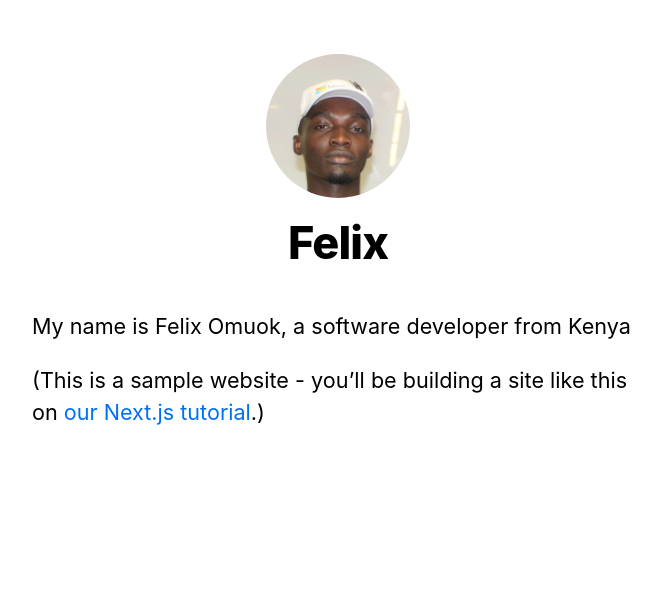
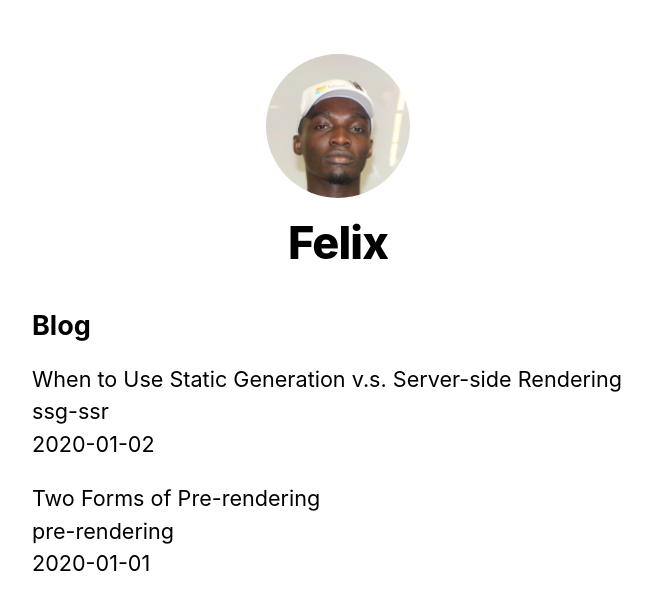
Before and after one commit to dijiflex/next.js-11-testing, a Next.js app: page / in a window 1280 px wide. Shown: the top 610 px of the page, without its empty margins (302-963 px from the left). Built offline with nearby package versions, Linux system fonts and the light colour scheme.

Commit message:
implemented get static props

```diff
--- /dev/null
+++ b/lib/posts.js
@@ -0,0 +1,37 @@
+import fs from 'fs'
+import path from 'path'
+import matter from 'gray-matter'
+
+const postsDirectory = path.join(process.cwd(), 'posts')
+
+export function getSortedPostsData() {
+  // Get file names under /posts
+  const fileNames = fs.readdirSync(postsDirectory)
+  const allPostsData = fileNames.map(fileName => {
+    // Remove ".md" from file name to get id
+    const id = fileName.replace(/\.md$/, '')
+
+    // Read markdown file as string
+    const fullPath = path.join(postsDirectory, fileName)
+    const fileContents = fs.readFileSync(fullPath, 'utf8')
+
+    // Use gray-matter to parse the post metadata section
+    const matterResult = matter(fileContents)
+
+    // Combine the data with the id
+    return {
+      id,
+      ...matterResult.data
+    }
+  })
+  // Sort posts by date
+  return allPostsData.sort(({ date: a }, { date: b }) => {
+    if (a < b) {
+      return 1
+    } else if (a > b) {
+      return -1
+    } else {
+      return 0
+    }
+  })
+}
--- a/package.json
+++ b/package.json
@@ -8,6 +8,8 @@
     "start": "next start"
   },
   "dependencies": {
+    "classnames": "^2.3.1",
+    "gray-matter": "^4.0.3",
     "next": "^11.0.0",
     "react": "^17.0.2",
     "react-dom": "^17.0.2"
--- a/pages/index.js
+++ b/pages/index.js
@@ -2,19 +2,38 @@
 import Layout, { siteTitle } from '../components/layout'
 import utilStyles from '../styles/utils.module.css'
 
-export default function Home() {
-  return (
-    <Layout home>
-      <Head>
-        <title>{siteTitle}</title>
-      </Head>
-      <section className={utilStyles.headingMd}>
-        <p>My name is Felix Omuok, a software developer from Kenya</p>
-        <p>
-          (This is a sample website - you’ll be building a site like this on{' '}
-          <a href="https://nextjs.org/learn">our Next.js tutorial</a>.)
-        </p>
-      </section>
-    </Layout>
-  )
+import { getSortedPostsData } from '../lib/posts'
+
+export async function getStaticProps() {
+  const allPostsData = getSortedPostsData()
+  return {
+    props: {
+      allPostsData
+    }
+  }
 }
+
+export default function Home({ allPostsData }) {
+    console.log(allPostsData);
+    return (
+        <Layout home>
+          {/* Keep the existing code here */}
+
+          {/* Add this <section> tag below the existing <section> tag */}
+          <section className={`${utilStyles.headingMd} ${utilStyles.padding1px}`}>
+            <h2 className={utilStyles.headingLg}>Blog</h2>
+            <ul className={utilStyles.list}>
+              {allPostsData.map(({ id, date, title }) => (
+                <li className={utilStyles.listItem} key={id}>
+                  {title}
+                  <br />
+                  {id}
+                  <br />
+                  {date}
+                </li>
+              ))}
+            </ul>
+          </section>
+        </Layout>
+      )
+}
--- /dev/null
+++ b/posts/pre-rendering.md
@@ -0,0 +1,11 @@
+---
+title: 'Two Forms of Pre-rendering'
+date: '2020-01-01'
+---
+
+Next.js has two forms of pre-rendering: **Static Generation** and **Server-side Rendering**. The difference is in **when** it generates the HTML for a page.
+
+- **Static Generation** is the pre-rendering method that generates the HTML at **build time**. The pre-rendered HTML is then _reused_ on each request.
+- **Server-side Rendering** is the pre-rendering method that generates the HTML on **each request**.
+
+Importantly, Next.js lets you **choose** which pre-rendering form to use for each page. You can create a "hybrid" Next.js app by using Static Generation for most pages and using Server-side Rendering for others.
--- /dev/null
+++ b/posts/ssg-ssr.md
@@ -0,0 +1,19 @@
+---
+title: 'When to Use Static Generation v.s. Server-side Rendering'
+date: '2020-01-02'
+---
+
+We recommend using **Static Generation** (with and without data) whenever possible because your page can be built once and served by CDN, which makes it much faster than having a server render the page on every request.
+
+You can use Static Generation for many types of pages, including:
+
+- Marketing pages
+- Blog posts
+- E-commerce product listings
+- Help and documentation
+
+You should ask yourself: "Can I pre-render this page **ahead** of a user's request?" If the answer is yes, then you should choose Static Generation.
+
+On the other hand, Static Generation is **not** a good idea if you cannot pre-render a page ahead of a user's request. Maybe your page shows frequently updated data, and the page content changes on every request.
+
+In that case, you can use **Server-Side Rendering**. It will be slower, but the pre-rendered page will always be up-to-date. Or you can skip pre-rendering and use client-side JavaScript to populate data.
```
Also changed, not shown: 1 other file (tests, documents, lock files or other folders).
